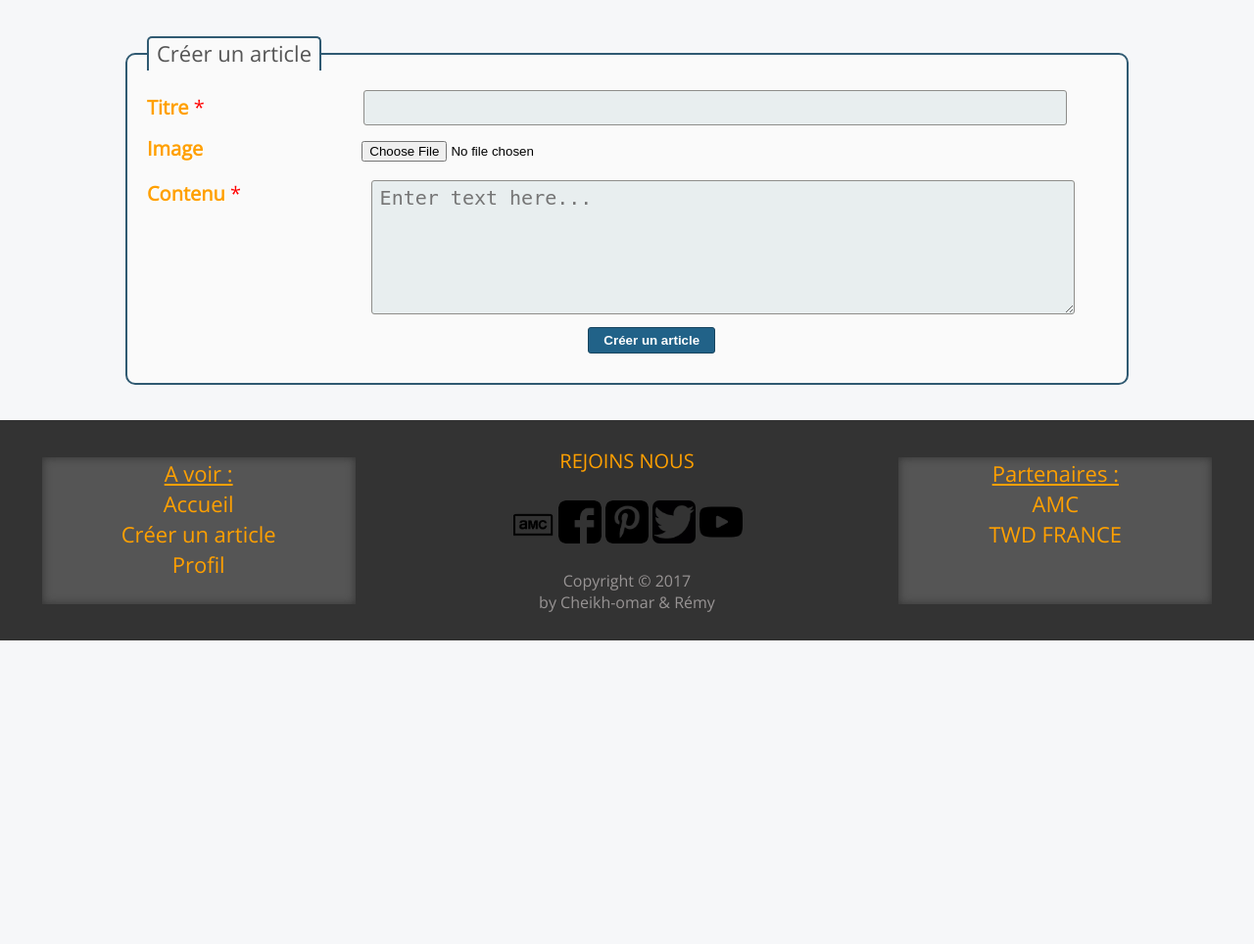
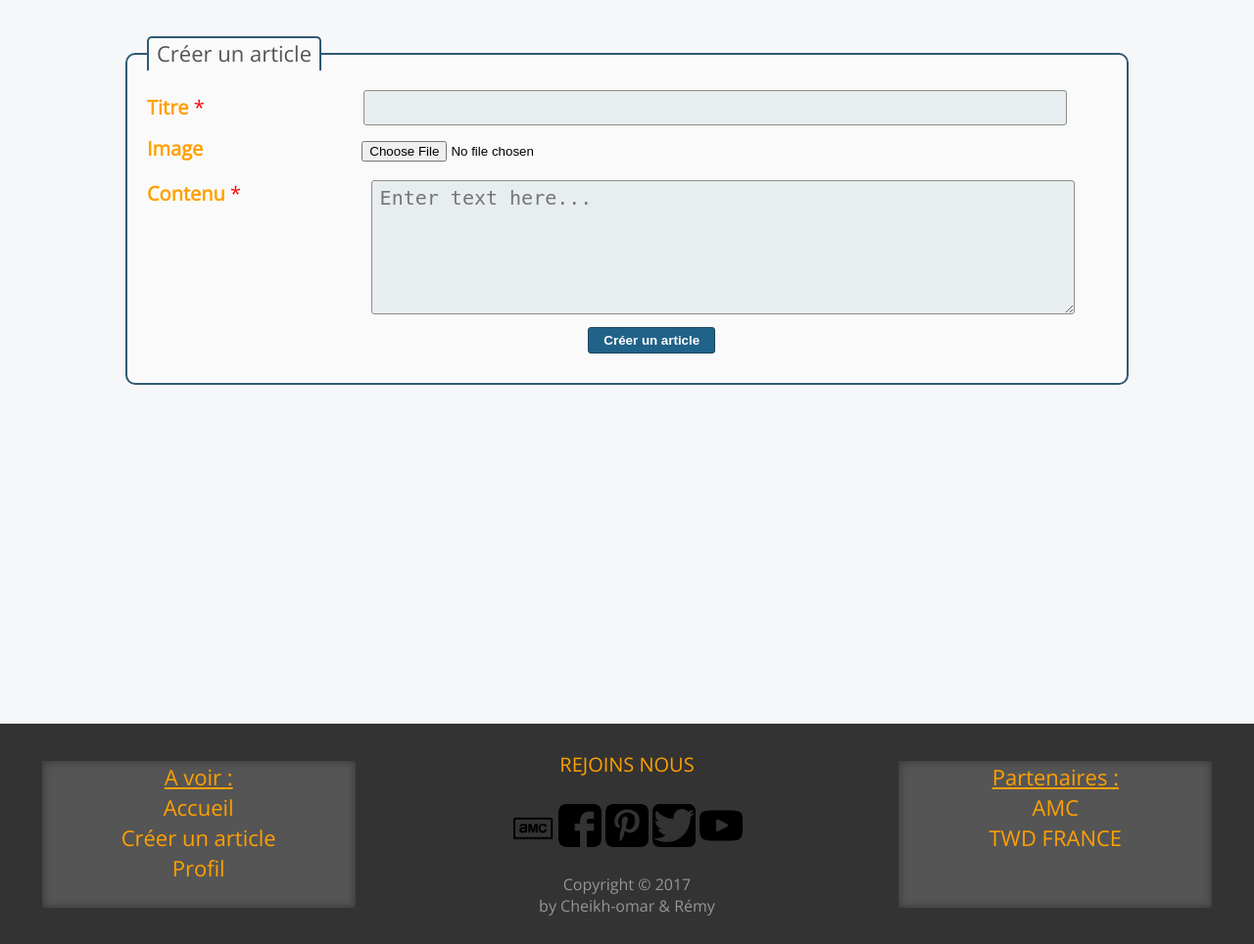
Before and after one commit to remy-peyre/my_blog, a PHP site: template views/add_article.html.twig in a window 1280 px wide. Shown: the part 76-1040 px from the top of the page at 98% size. Before the commit the page ends 730 px from the top, so only its background shows below. Run offline with PHP 8.4, Linux system fonts and the light colour scheme; the template is opened without the code that fills it, so the values that code supplies are empty; some libraries are stand-ins or nearby versions.

Commit message:
modif on all view Add_article

```diff
--- a/web/style/style.css
+++ b/web/style/style.css
@@ -751,7 +751,7 @@ input::placeholder {
 		margin-left: 5%;
 		margin-right: 5%;
 		display: inline-flex;
-		border-bottom: 2px dashed #f1f1f1 !important;
+		border-bottom: 3px dashed #f1f1f1 !important;
 	}
 	.size_img_article{
 		width: 315px;
@@ -830,7 +830,7 @@ input::placeholder {
 		font-size: 18px;
 	}
 	.add_article{
-		height: 380px;
+		height: 690px;
 	}
 	.add_article_form input[type=text]{
 		margin-left: 23%;
@@ -844,6 +844,7 @@ input::placeholder {
 	.add_article_form label > span {
 		font-size: 18px;
 	}
+
 
 	/*------------------*/
 	/*----- PROFIL -----*/
@@ -1097,11 +1098,11 @@ input::placeholder {
 	/*------ ADD-ART -----*/
 	/*--------------------*/
 	.add_article {
-		height: 430px;
+		height: 740px;
 		display: flex;
 		flex-direction: column;
-		flex-wrap: wrap;
-		justify-content: flex-start;
+		/*flex-wrap: wrap;
+		justify-content: flex-start;*/
 		align-items: center;
 	}
 	#error-block-add-article{
```
Also changed, not shown: 1 other file.
